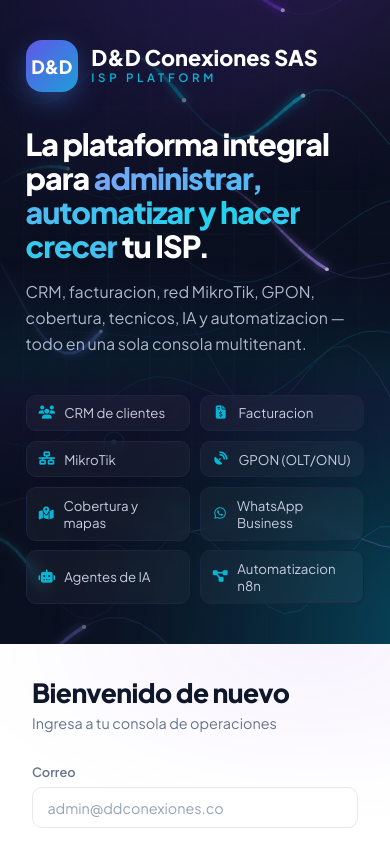
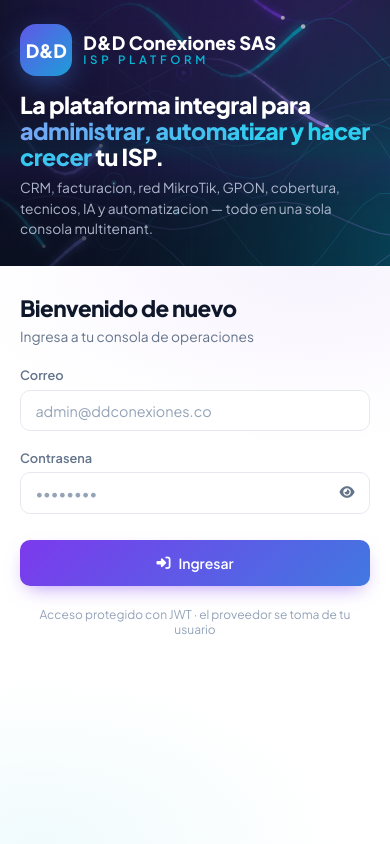
Before and after one commit to David-Ayala-Git/APLICATIVO-DD-FRONT, an Angular app: page /login in a window 390 px wide. Shown: the top 844 px of the page. Built offline with nearby package versions, Linux system fonts and the light colour scheme.

Commit message:
fix(login): pantalla completa y diseno responsive para cualquier dispositivo

```diff
--- a/src/app/layout/login/login.component.html
+++ b/src/app/layout/login/login.component.html
@@ -57,7 +57,7 @@
 
       <div class="form-group">
         <label for="password">Contrasena</label>
-        <div style="position: relative">
+        <div class="auth-password-wrap">
           <input
             id="password"
             class="form-control"
@@ -65,13 +65,11 @@
             autocomplete="current-password"
             placeholder="••••••••"
             formControlName="password"
-            style="padding-right: 2.8rem"
             [attr.aria-invalid]="form.controls.password.touched && form.controls.password.invalid"
           />
           <button
             type="button"
-            class="icon-btn"
-            style="position: absolute; right: 2px; top: 1px"
+            class="icon-btn auth-password-toggle"
             [attr.aria-label]="showPassword() ? 'Ocultar contrasena' : 'Mostrar contrasena'"
             (click)="togglePassword()"
           >
--- a/src/styles/_auth.scss
+++ b/src/styles/_auth.scss
@@ -1,19 +1,38 @@
 /* ============ PANTALLA DE INGRESO ============ */
+app-login {
+  display: flex;
+  flex: 1 0 auto;
+  width: 100%;
+  min-height: 100vh;
+  min-height: 100dvh;
+}
+
 .auth-screen {
   width: 100%;
+  flex: 1;
   min-height: 100vh;
+  min-height: 100dvh;
   display: flex;
 }
 
 .auth-left {
-  flex: 1.1;
+  flex: 1.15;
+  min-width: 0;
   background: var(--sidebar-bg);
   display: flex;
   flex-direction: column;
   justify-content: center;
-  padding: 4rem;
+  padding: clamp(2.25rem, 4.5vw, 4.5rem);
   position: relative;
   overflow: hidden;
+}
+
+app-fiber-canvas {
+  position: absolute;
+  inset: 0;
+  display: block;
+  z-index: 0;
+  pointer-events: none;
 }
 /* Auroras animadas */
 .auth-left::before {
@@ -110,10 +129,10 @@
 
 .auth-left h1 {
   color: #fff;
-  font-size: 2.5rem;
+  font-size: clamp(1.9rem, 3vw, 2.75rem);
   font-weight: 800;
   line-height: 1.12;
-  max-width: 15ch;
+  max-width: 16ch;
   position: relative;
   z-index: 2;
   margin-bottom: 1rem;
@@ -186,11 +205,12 @@
 }
 
 .auth-right {
-  flex: 0.9;
+  flex: 0.85;
+  min-width: min(420px, 100%);
   display: flex;
   align-items: center;
   justify-content: center;
-  padding: 2rem;
+  padding: clamp(1.75rem, 4vw, 3.25rem);
   background: #fff;
   position: relative;
 }
@@ -205,7 +225,7 @@
 }
 .auth-box {
   width: 100%;
-  max-width: 390px;
+  max-width: 400px;
   position: relative;
   z-index: 1;
 }
@@ -220,7 +240,7 @@
 .auth-box > *:nth-child(6) { animation-delay: 0.34s; }
 .auth-box > *:nth-child(7) { animation-delay: 0.4s; }
 .auth-box h2 {
-  font-size: 1.65rem;
+  font-size: clamp(1.4rem, 2.2vw, 1.7rem);
   font-weight: 800;
   margin-bottom: 0.35rem;
   letter-spacing: -0.6px;
@@ -231,14 +251,103 @@
   margin-bottom: 2rem;
 }
 
+.auth-password-wrap {
+  position: relative;
+}
+.auth-password-wrap .form-control {
+  padding-right: 2.8rem;
+}
+.auth-password-toggle {
+  position: absolute;
+  right: 4px;
+  top: 50%;
+  transform: translateY(-50%);
+}
+
+/* Tablet y pantallas medianas */
 @media (max-width: 1024px) {
   .auth-screen {
     flex-direction: column;
   }
   .auth-left {
-    padding: 2.5rem 1.6rem;
+    flex: 0 0 auto;
+    padding: 2.25rem 2rem;
+  }
+  .auth-brand-row {
+    margin-bottom: 1.4rem;
   }
   .auth-left h1 {
-    font-size: 1.9rem;
+    font-size: clamp(1.65rem, 4.2vw, 2.15rem);
+    max-width: 26ch;
+    margin-bottom: 0.75rem;
+  }
+  .auth-left .lede {
+    max-width: 58ch;
+    margin-bottom: 1.5rem;
+    font-size: 0.94rem;
+  }
+  .auth-mods {
+    max-width: 100%;
+    grid-template-columns: repeat(auto-fit, minmax(175px, 1fr));
+  }
+  .auth-right {
+    flex: 1 0 auto;
+    min-width: 0;
+    width: 100%;
+    padding: 2.5rem 1.75rem;
+  }
+  .auth-box {
+    max-width: 440px;
   }
 }
+
+/* Moviles */
+@media (max-width: 640px) {
+  .auth-left {
+    padding: 1.5rem 1.25rem 1.65rem;
+  }
+  .auth-brand-row {
+    margin-bottom: 1rem;
+    gap: 0.7rem;
+  }
+  .auth-brand-row .bt {
+    font-size: 1.15rem;
+  }
+  .auth-left h1 {
+    font-size: 1.45rem;
+    letter-spacing: -0.5px;
+    margin-bottom: 0.5rem;
+  }
+  .auth-left .lede {
+    font-size: 0.86rem;
+    line-height: 1.5;
+    margin-bottom: 0;
+  }
+  .auth-mods {
+    display: none;
+  }
+  .auth-right {
+    padding: 1.75rem 1.25rem 2.25rem;
+    align-items: flex-start;
+  }
+  .auth-box {
+    max-width: 100%;
+  }
+  .auth-box .sub {
+    margin-bottom: 1.4rem;
+    font-size: 0.86rem;
+  }
+}
+
+/* Moviles muy pequenos */
+@media (max-width: 380px) {
+  .auth-left {
+    padding: 1.25rem 1rem 1.35rem;
+  }
+  .auth-left h1 {
+    font-size: 1.3rem;
+  }
+  .auth-right {
+    padding: 1.4rem 1rem 2rem;
+  }
+}
--- a/src/styles/_base.scss
+++ b/src/styles/_base.scss
@@ -23,7 +23,10 @@ body {
 
 app-root {
   display: flex;
+  flex-direction: column;
+  width: 100%;
   min-height: 100vh;
+  min-height: 100dvh;
 }
 
 .mono {
--- a/src/styles/_shell.scss
+++ b/src/styles/_shell.scss
@@ -1,4 +1,11 @@
 /* ============ SIDEBAR ============ */
+app-shell {
+  display: flex;
+  flex: 1 0 auto;
+  width: 100%;
+  min-width: 0;
+}
+
 .sidebar {
   width: 252px;
   background: linear-gradient(180deg, var(--sidebar-bg), var(--sidebar-bg-2));
```
